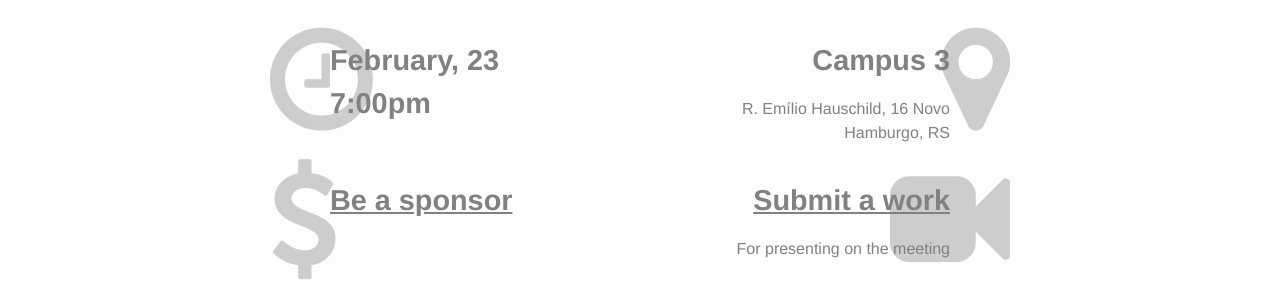
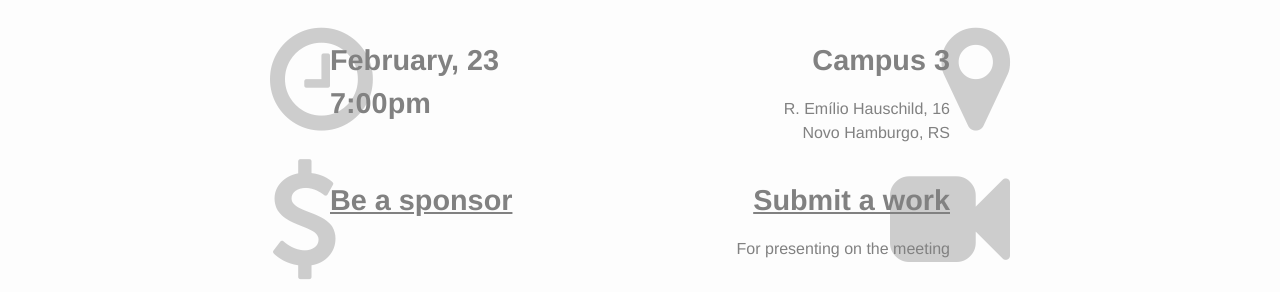
Before and after one commit to codebeers/codebeers.github.io, a Jekyll site: the page built from _pages/home.md, in a window 1280 px wide. Shown: the part 415-707 px from the top of the page. Built offline with Jekyll 4.4.1, drawn with Linux system fonts in a browser that asks for light colours; nearby versions of some CDN libraries.

Commit message:
Break lines for schedule and address

```diff
--- a/_pages/home.md
+++ b/_pages/home.md
@@ -21,7 +21,7 @@
   <li class="schedule">
     <i class="watermark fa fa-clock-o"></i>
     <div class="info">
-      <h3>February, 23
+      <h3>February, 23 <br>
       7:00pm</h3>
     </div>
   </li>
@@ -29,7 +29,7 @@
     <i class="watermark fa fa-map-marker"></i>
     <div class="info">
       <h3>Campus 3</h3>
-      R. Emílio Hauschild, 16
+      R. Emílio Hauschild, 16 <br>
       Novo Hamburgo, RS
     </div>
   </li>
```
